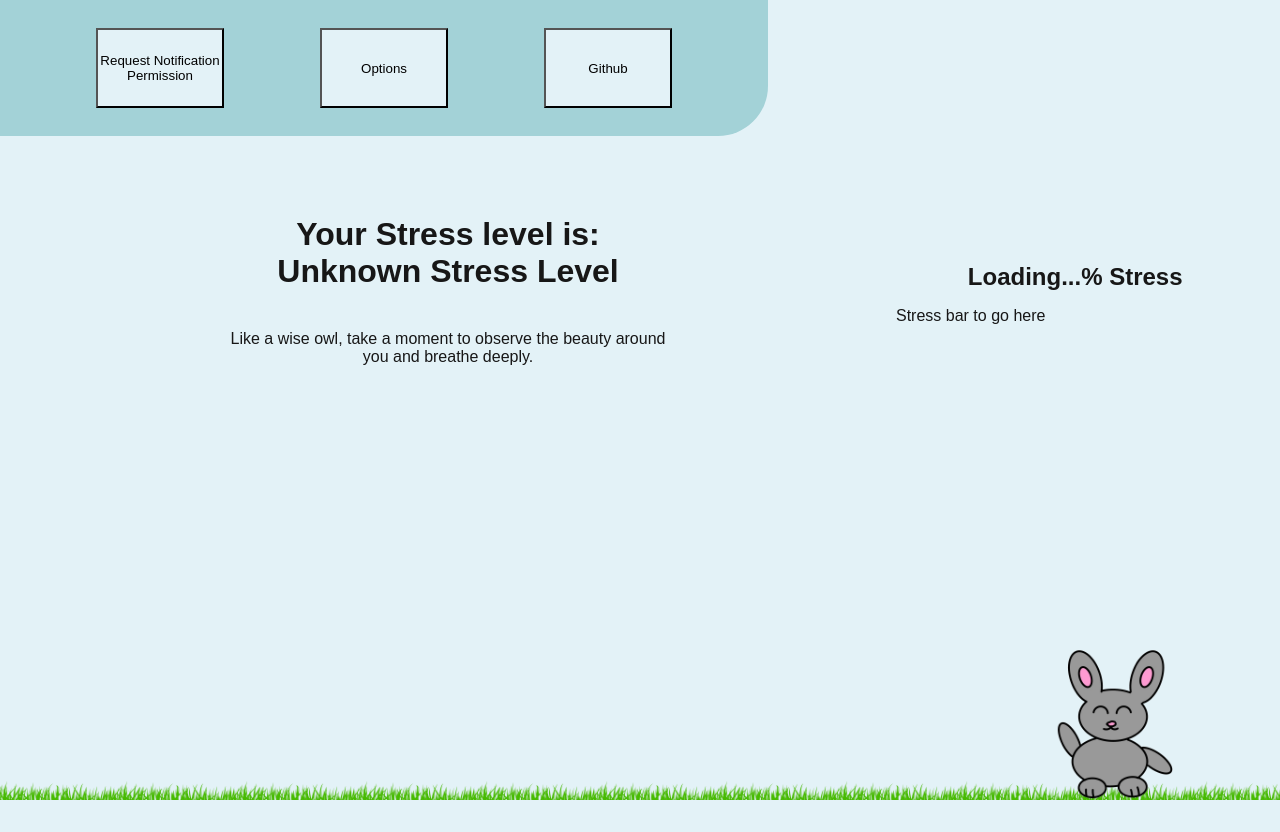
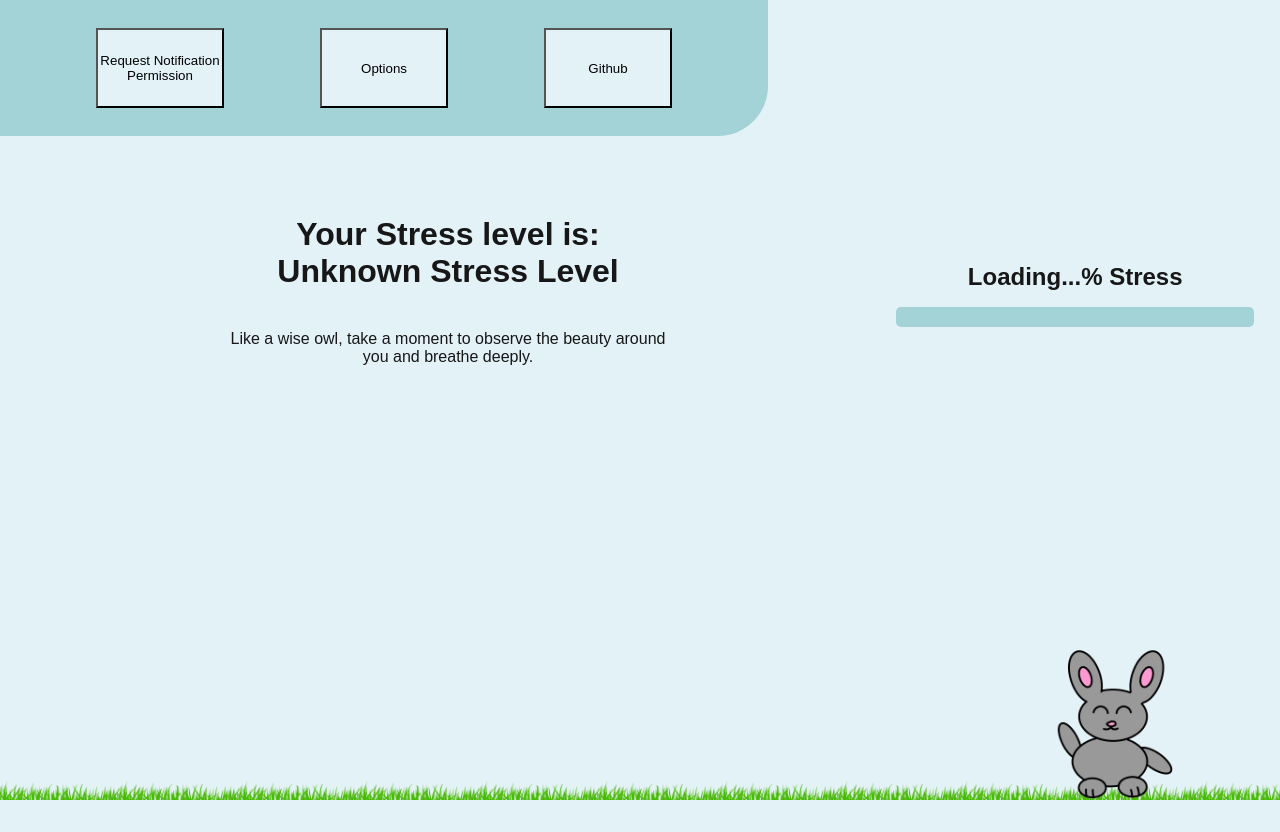
Before and after one commit to seamushinz/stress-tracking-webapp, a Next.js app in the folder stress-app/: page / in a window 1280 px wide. Built offline with nearby package versions, Linux system fonts and the light colour scheme; no server answers.

Commit message:
add progress bar for stress level display

```diff
--- a/stress-app/src/app/globals.css
+++ b/stress-app/src/app/globals.css
@@ -78,6 +78,21 @@ a {
   padding-right: 2vw;
 }
 
+.progress-bar {
+  width: 100%;
+  height: 20px;
+  background-color: var(--secondary);
+  border-radius: 5px;
+  overflow: hidden;
+}
+
+.progress {
+  height: 100%;
+  background-color: var(--foreground);
+  width: 0%;
+  transition: width 1s ease;
+}
+
 .stressTitle{
   margin-top: 10vh;
   margin-bottom: 5vh;
@@ -101,6 +116,7 @@ margin-right: 2vw;
   width: 28vw;
   border-radius: 50px;
   margin-bottom: 5vh;
+  transform: scaleX(-1);
 }
 
 .stressPercent{
--- a/stress-app/src/app/page.js
+++ b/stress-app/src/app/page.js
@@ -83,6 +83,8 @@ export default function Home() {
     return entry ? entry.text : "Unknown Stress Level"
   }
 
+  const value = Math.min(Math.max(stressLevel, 0), 100);
+
   return (
     <div className={styles.page}>
       <main className={styles.main}>
@@ -108,7 +110,9 @@ export default function Home() {
           <div className="sidebar">
             <Webcam setStressLevel={setStressLevel} />
             <h5 className="stressPercent">{stressLevel}% Stress</h5>
-            <p>Stress bar to go here</p>
+            <div className="progress-bar">
+              <div className="progress" style={{width: `${value}%`}}></div>
+            </div>
           </div>
         </div>
         <div className="mascot section">
```
